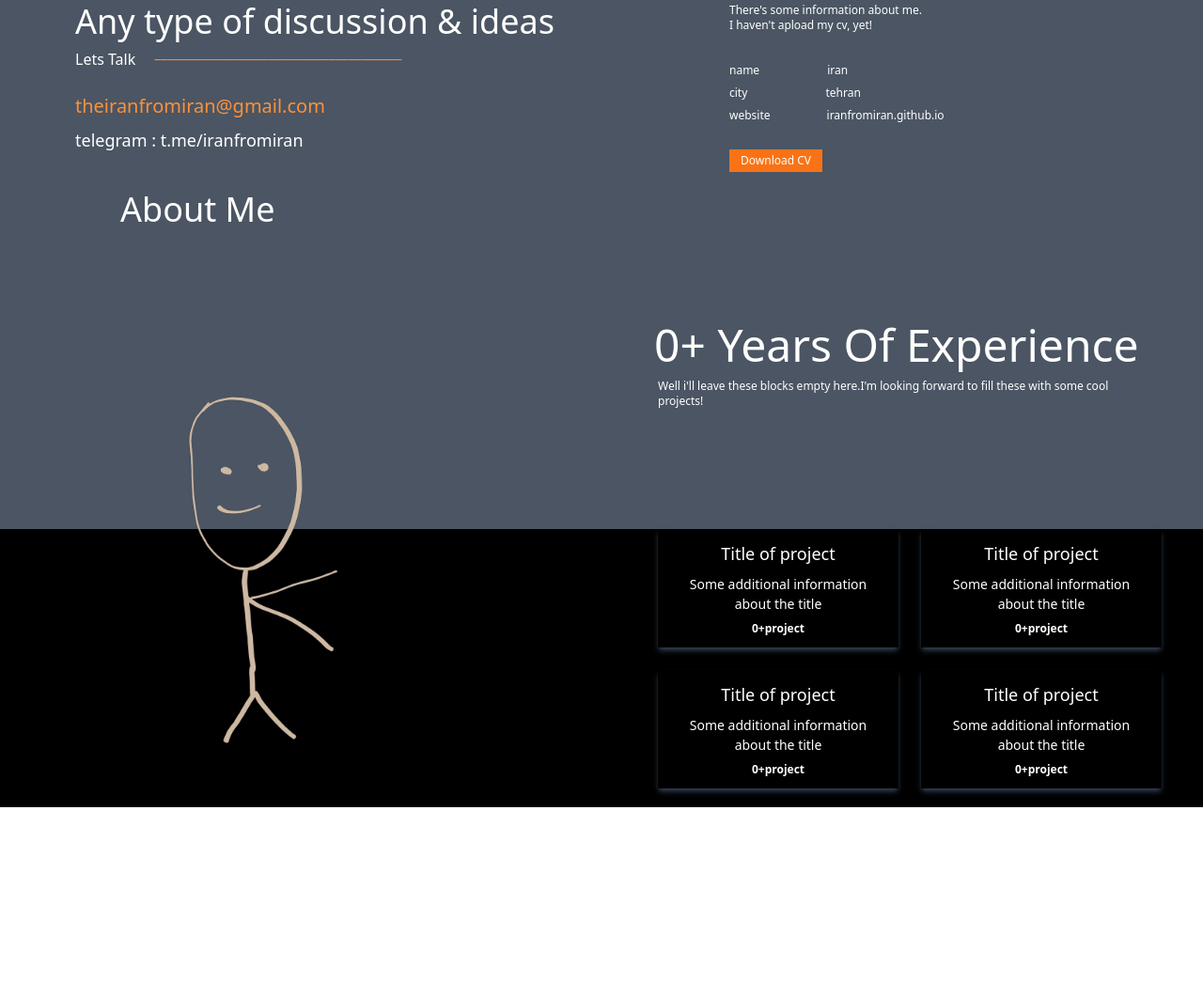
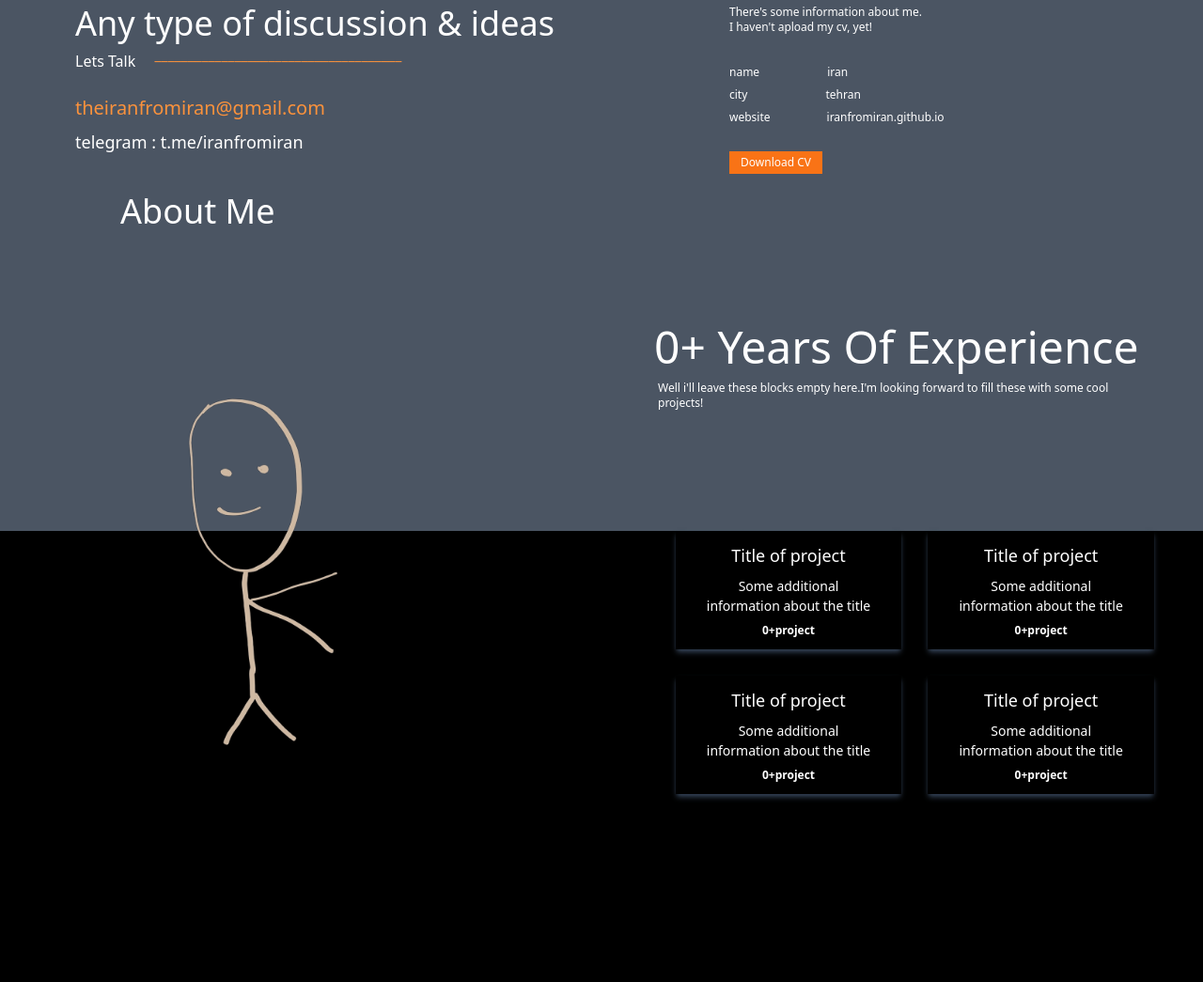
Before and after one commit to iranfromiran/first-website, a website: page index.html in a window 1280 px wide. Shown: the part 601-1646 px from the top of the page at 94% size. Before the commit the page ends 1460 px from the top, so only its background shows below. Drawn offline with Linux system fonts and the light colour scheme.

Commit message:
fixing third bg part

```diff
--- a/index.html
+++ b/index.html
@@ -8,11 +8,11 @@
   <title>iranfromitan</title>
 </head>
 
-<body>
+<body style="background-color: black;">
 
 <div class="first-bg bg-black">
   <div class="columns-2 relative top-2 pt-2">
-          <h3 class="ml-20 text-white">iranfromiran</h3>
+          <h3 class="ml-20 text-white text-xl">iranfromiran</h3>
     <nav class="float-right mr-20">
        <a href="#aboutMe" class="px-3 py-1 text-xs text-white">About  me</a>
        <button class="px-3 py-1 text-xs  text-white">Services</button>
@@ -77,18 +77,18 @@
   </div>
 </div>
 
-<div class="third-bg   bg-black text-white ">
-  <div class="columns-2 gap-0">
+<!-- careful down -->
+<div class="h-[60vh]">
 
-    <img class="w-80 ml-28 absolute -mt-56 float-left " src="photo2.png">
-
-      <div class="w-44 ml-28 mr-8 h-72 "></div>
-
-      <div class="ml-10">
-        <div class=" grid grid-cols-2  gap-6 w-1/7 mx-auto float-right pb-5 mr-8 ml-2 px-3">
+<div class="third-bg   bg-black text-white h-[100%] " >
 
 
-        <button class="text-center py-3 px-8 shadow-md shadow-slate-700  "><h1 class="text-lg ">Title of project</h1> <p class="text-[14px] my-2">Some additional information about the title</p> <p class="font-semibold text-xs">0+project</p></button>
+    <img class ="w-80 ml-28 absolute -mt-56 float-left" src="photo2.png">
+
+        <div class=" grid grid-cols-2  gap-7 w-5/12 mx-auto float-right pb-5 mr-10  px-3 h-60 ">
+
+
+        <button class="text-center py-3 px-8 shadow-md shadow-slate-700  "><h1 class="text-lg">Title of project</h1> <p class="text-[14px] my-2">Some additional information about the title</p> <p class="font-semibold text-xs">0+project</p></button>
 
         <button class="text-center py-3 px-8 shadow-md shadow-slate-700"><h1 class="text-lg">Title of project</h1> <p class="text-[14px] my-2">Some additional information about the title</p> <p class="font-semibold text-xs">0+project</p></button>
 
@@ -96,8 +96,10 @@
 
         <button class="text-center py-3 px-8 shadow-md shadow-slate-700"><h1 class="text-lg">Title of project</h1> <p class="text-[14px] my-2">Some additional information about the title</p> <p class="font-semibold text-xs">0+project</p></button>
       </div>
-    </div>
-  </div>
+</div>
+
+<!-- down -->
+</div>
 </div>
 </body>
 </html>
```
Also changed, not shown: output.css.
